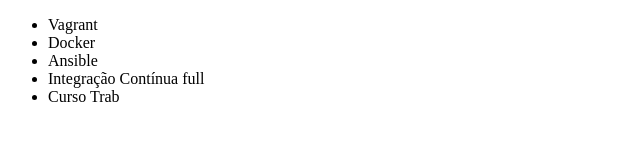
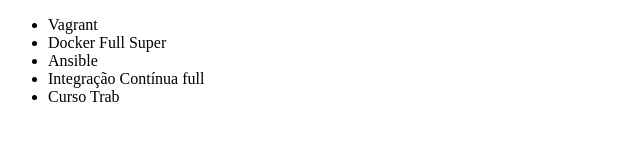
Before and after one commit to JGMGarcia/curso-git, a plain HTML site: page index.html in a window 1280 px wide. Shown: the full height of the page, 0-640 px from the left. Drawn offline with Linux system fonts and the light colour scheme.

Commit message:
att a lisya de cursos

```diff
--- a/index.html
+++ b/index.html
@@ -7,7 +7,7 @@
 <body>
     <ul>
         <li>Vagrant</li>
-        <li>Docker</li>
+        <li>Docker Full Super</li>
         <li>Ansible</li>
         <li>Integração Contínua full</li>
 		<li>Curso Trab</li>
```
